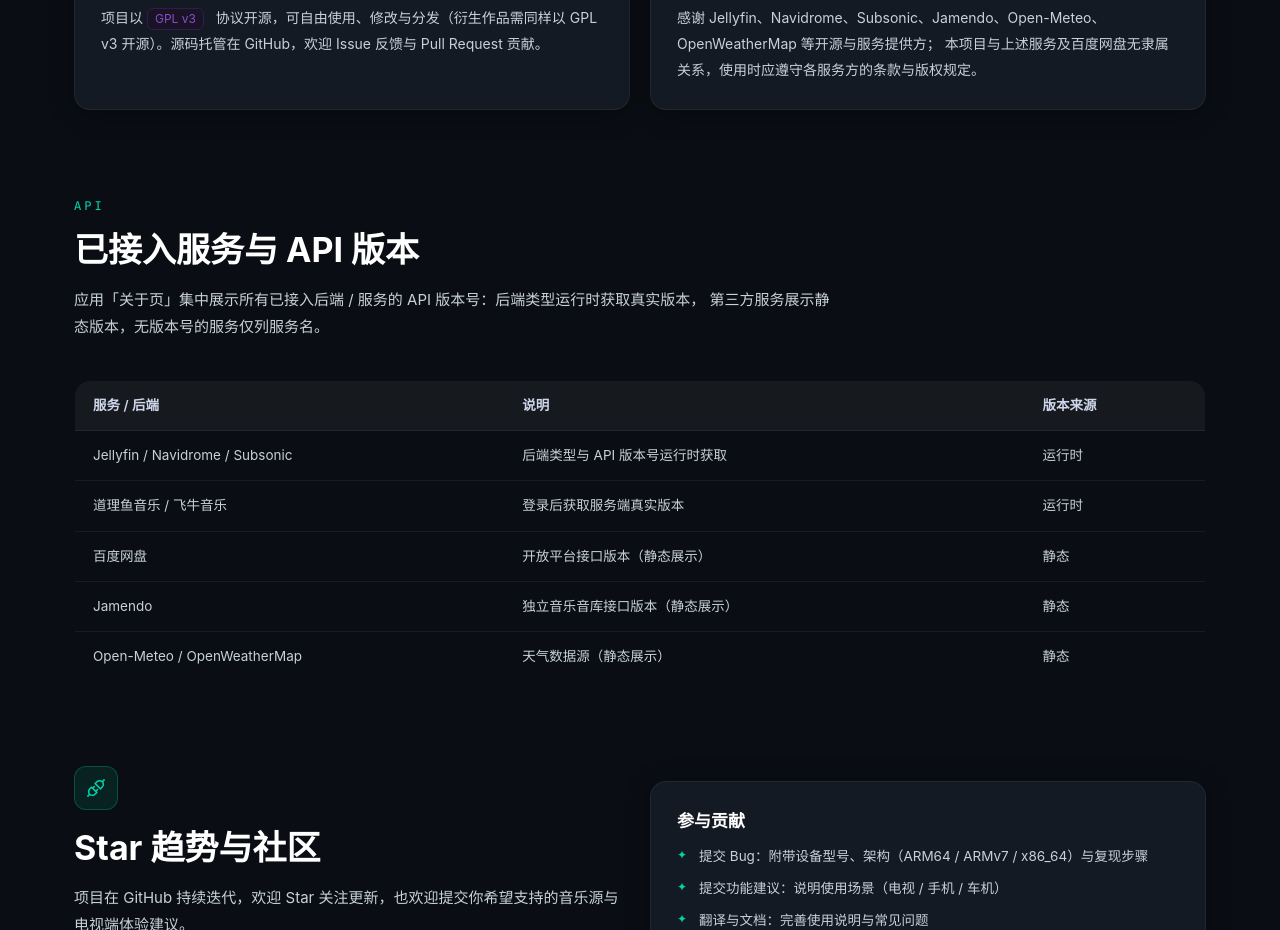
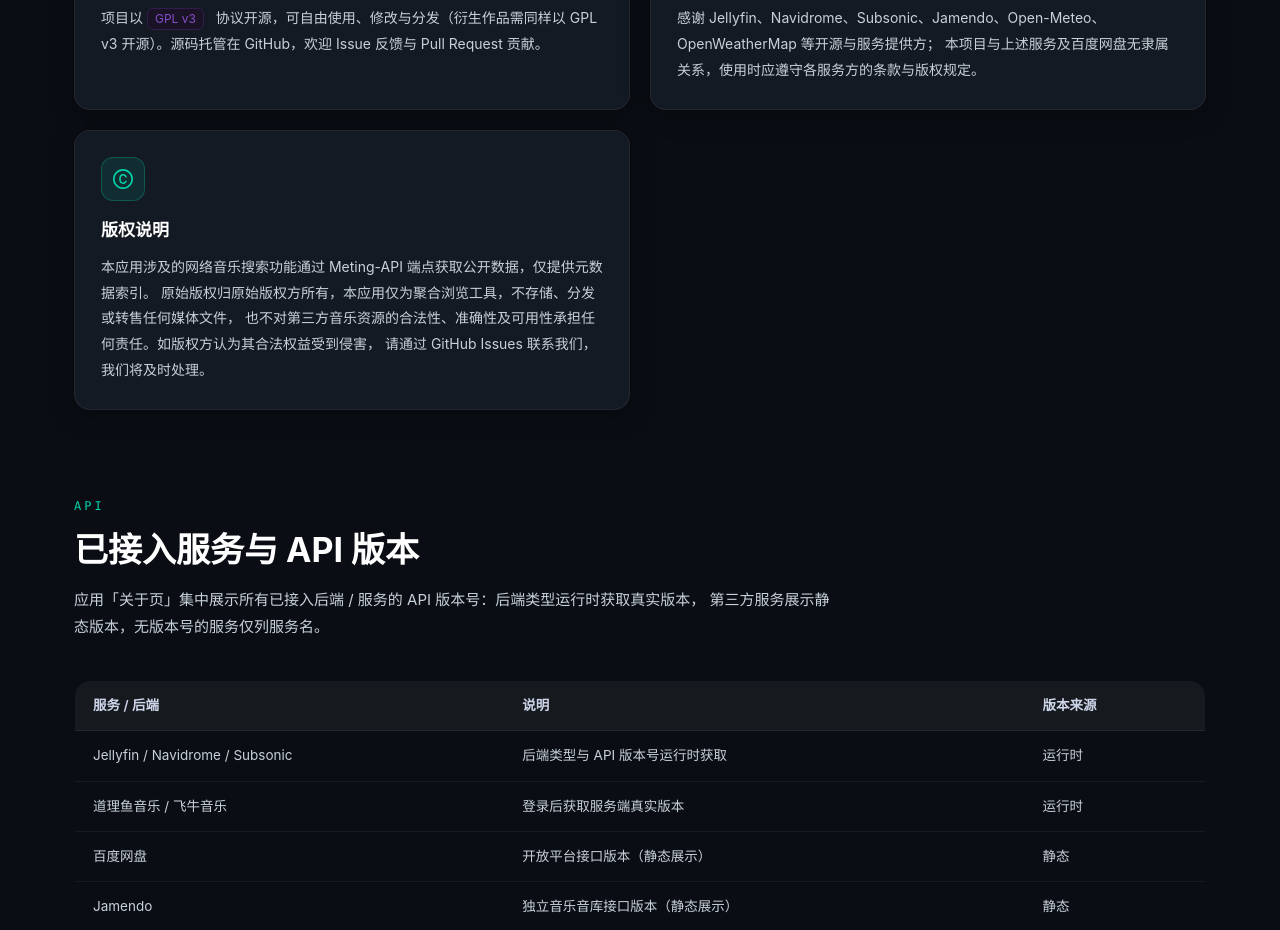
Before and after one commit to hxzhang2000/NASMusicTV-Website, a React (Vite) app in the folder web/: page /about in a window 1280 px wide. Shown: the part 1160-2090 px from the top of the page. Built offline with nearby package versions, Linux system fonts and the light colour scheme.

Commit message:
docs: 关于页新增版权说明卡片

```diff
--- a/web/src/pages/AboutPage.tsx
+++ b/web/src/pages/AboutPage.tsx
@@ -2,6 +2,7 @@
 import {
   ApiOutlined,
   CodeOutlined,
+  CopyrightOutlined,
   DownloadOutlined,
   GithubOutlined,
   HeartOutlined,
@@ -107,6 +108,18 @@
                 本项目与上述服务及百度网盘无隶属关系，使用时应遵守各服务方的条款与版权规定。
               </div>
             </div>
+            <div className="card">
+              <div className="card-icon">
+                <CopyrightOutlined />
+              </div>
+              <div className="card-title">版权说明</div>
+              <div className="card-desc">
+                本应用涉及的网络音乐搜索功能通过 Meting-API 端点获取公开数据，仅提供元数据索引。
+                原始版权归原始版权方所有，本应用仅为聚合浏览工具，不存储、分发或转售任何媒体文件，
+                也不对第三方音乐资源的合法性、准确性及可用性承担任何责任。如版权方认为其合法权益受到侵害，
+                请通过 <a href={`${site.repo}/issues`} target="_blank" rel="noreferrer">GitHub Issues</a> 联系我们，我们将及时处理。
+              </div>
+            </div>
           </div>
         </div>
       </section>
```
